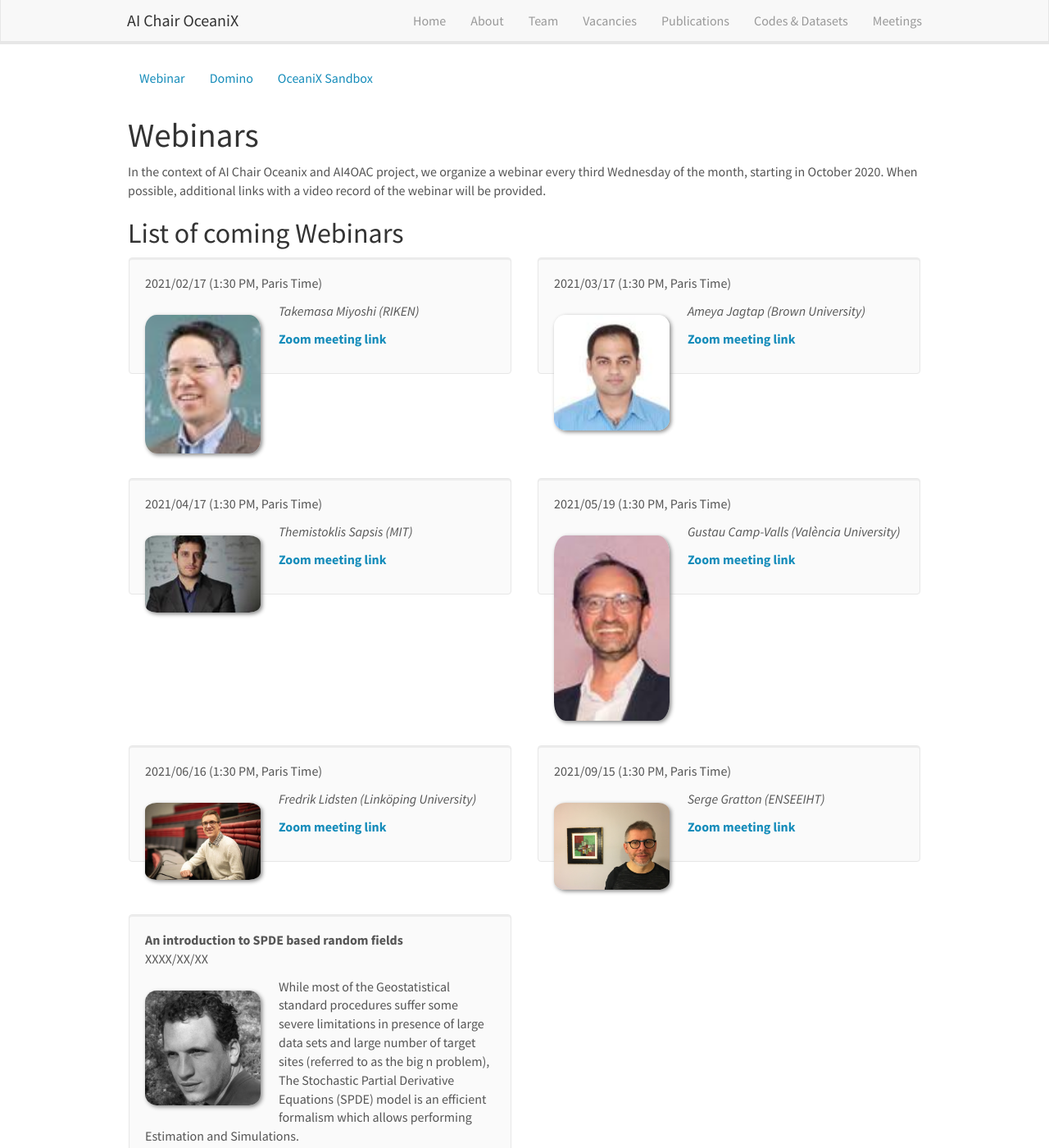
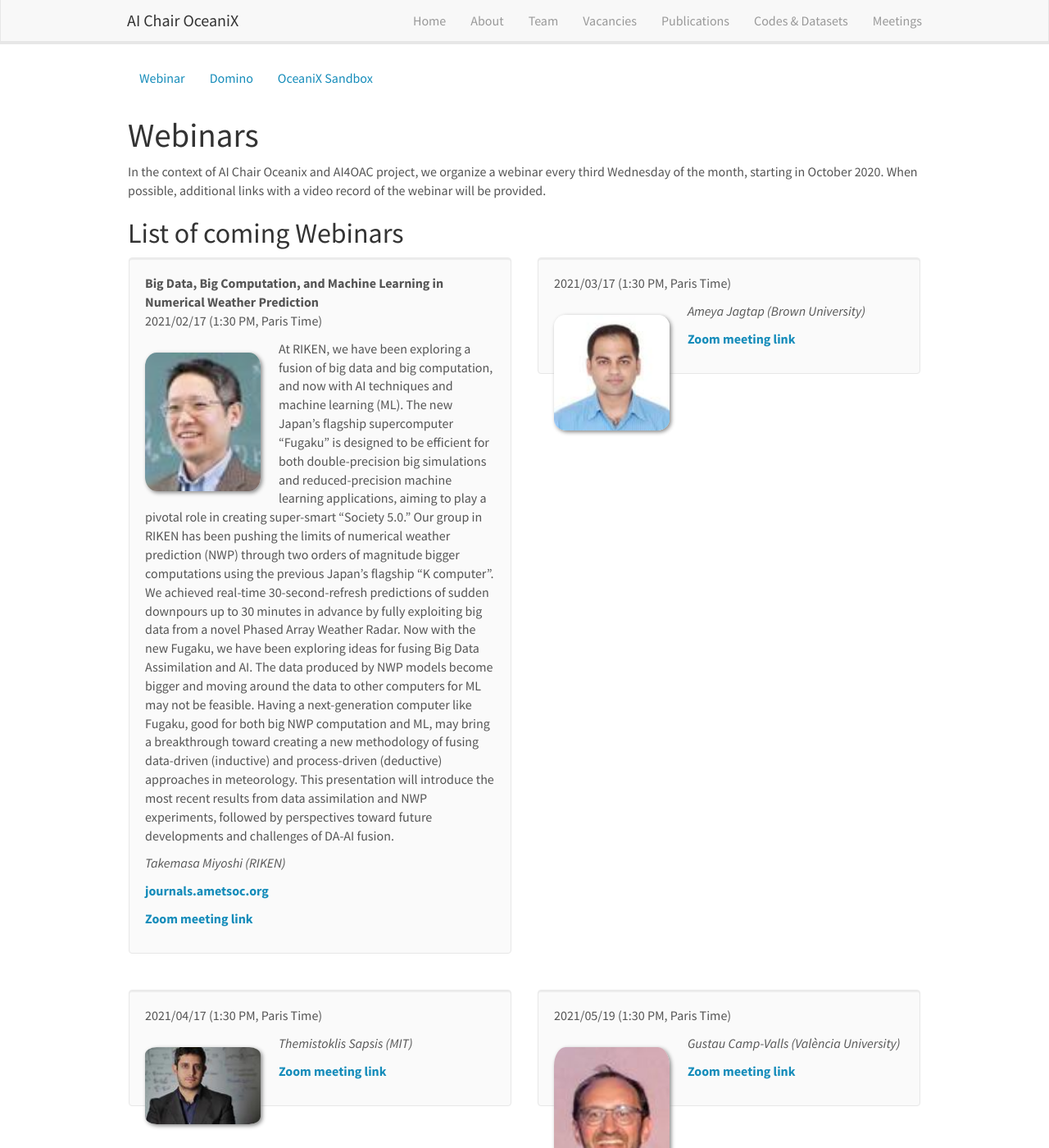
Before and after one commit to CIA-Oceanix/CIA-Oceanix.github.io, a Jekyll site: the page built from _pages/webinar.md, in a window 1280 px wide and 1400 px high. Shown: the whole window at 82% size. Built offline with Jekyll 4.4.1, drawn with Linux system fonts in a browser that asks for light colours; nearby versions of some CDN libraries.

Commit message:
Description Takemasa talk

```diff
--- a/_data/webinarlist.yml
+++ b/_data/webinarlist.yml
@@ -59,14 +59,14 @@
   news2:
 
 
-- title: ""
+- title: "Big Data, Big Computation, and Machine Learning in Numerical Weather Prediction"
   image: miyoshi.jpg
-  description:
+  description: At RIKEN, we have been exploring a fusion of big data and big computation, and now with AI techniques and machine learning (ML). The new Japan’s flagship supercomputer “Fugaku” is designed to be efficient for both double-precision big simulations and reduced-precision machine learning applications, aiming to play a pivotal role in creating super-smart “Society 5.0.” Our group in RIKEN has been pushing the limits of numerical weather prediction (NWP) through two orders of magnitude bigger computations using the previous Japan’s flagship “K computer”. We achieved real-time 30-second-refresh predictions of sudden downpours up to 30 minutes in advance by fully exploiting big data from a novel Phased Array Weather Radar. Now with the new Fugaku, we have been exploring ideas for fusing Big Data Assimilation and AI. The data produced by NWP models become bigger and moving around the data to other computers for ML may not be feasible. Having a next-generation computer like Fugaku, good for both big NWP computation and ML, may bring a breakthrough toward creating a new methodology of fusing data-driven (inductive) and process-driven (deductive) approaches in meteorology. This presentation will introduce the most recent results from data assimilation and NWP experiments, followed by perspectives toward future developments and challenges of DA-AI fusion.
   date: 2021/02/17 (1:30 PM, Paris Time)
   authors: Takemasa Miyoshi (RIKEN)
   link:
-    url:
-    display:
+    url: https://journals.ametsoc.org/view/journals/bams/97/8/bams-d-15-00144.1.xml
+    display: journals.ametsoc.org
   zoomlink:
     url:
     display: Zoom meeting link
```
